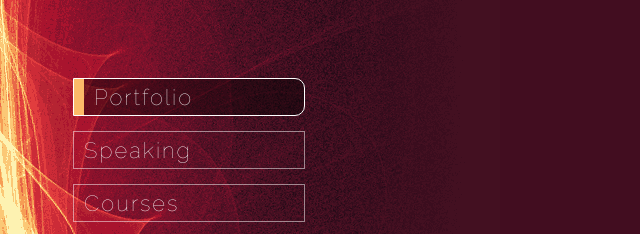
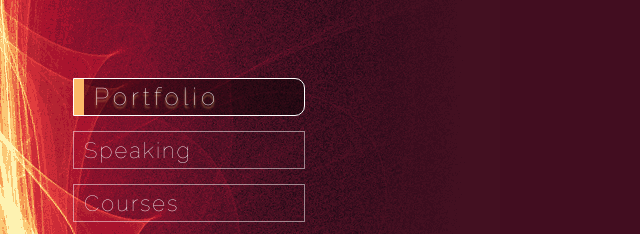
Before and after one commit to WebDevTuts/css_animated_rollovers, a plain HTML site: page index.html in a window 1280 px wide. In both pictures the pointer is over the link "Portfolio". Shown: the top 234 px of the page, 0-640 px from the left. Drawn offline with Linux system fonts and the light colour scheme.

Commit message:
Changing text properties

```diff
--- a/index.html
+++ b/index.html
@@ -20,9 +20,10 @@
 				transition: all .5s;
 				position: relative;
 				overflow: hidden;
+				line-height: 26px;
 			}
 
-			a.btn:hover { width: 190px; background-color: rgba(0,0,0,.4); border-color: #fff; padding-left: 20px; border-top-right-radius: 10px; border-bottom-right-radius: 10px; }
+			a.btn:hover { width: 190px; background-color: rgba(0,0,0,.4); border-color: #fff; padding-left: 20px; border-top-right-radius: 10px; border-bottom-right-radius: 10px; letter-spacing: 4px; font-size: 1.1em; text-shadow: 0px 3px 2px #fcba68; }
 
 			a.btn:after {
 				content: '';
```
